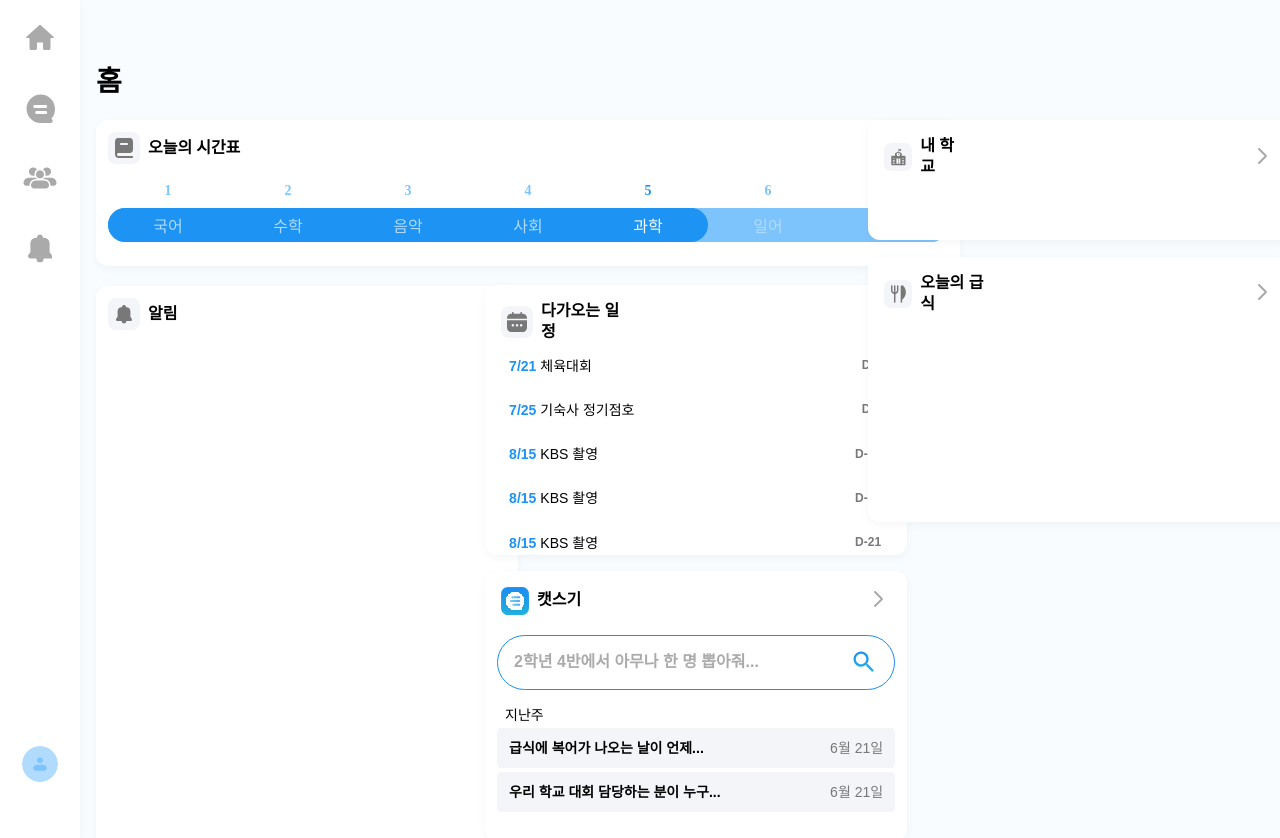
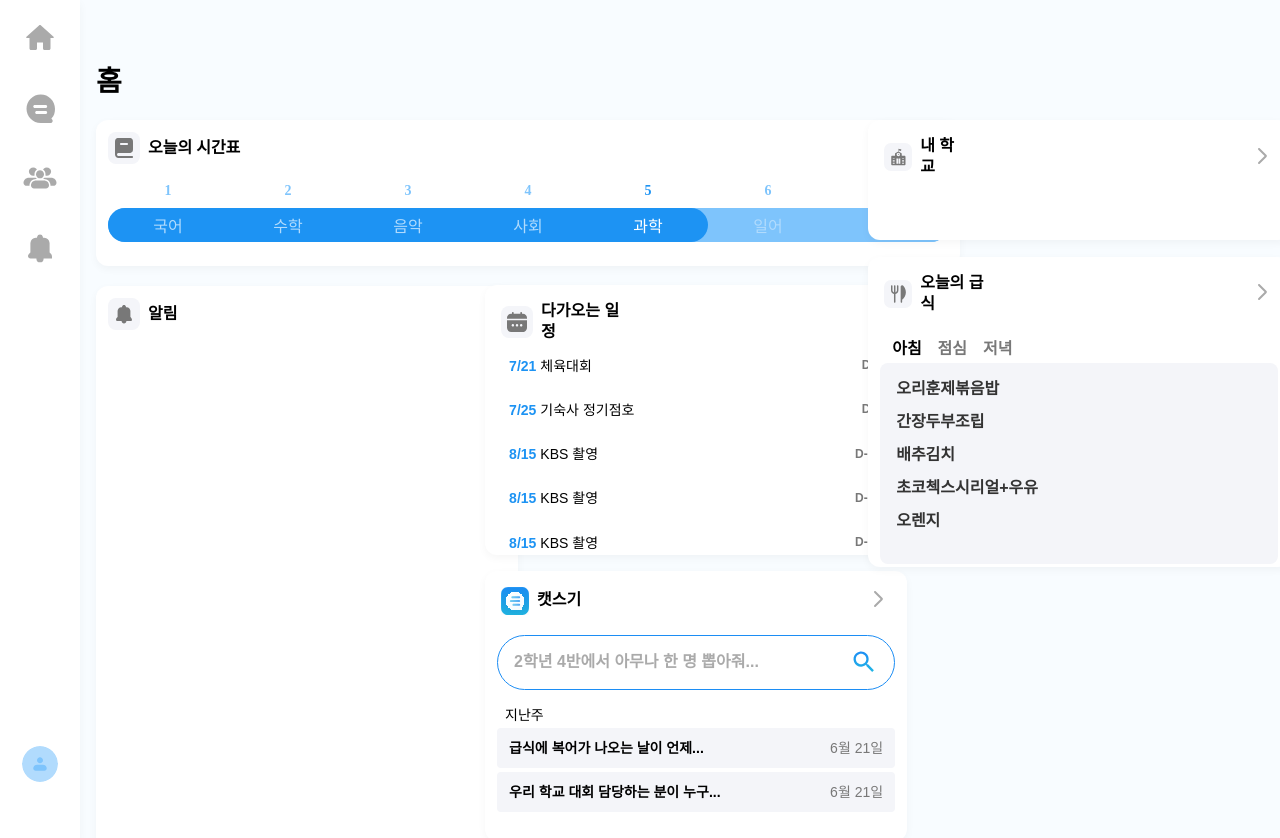
Before and after one commit to apeun-gidaechi/seugi-desktop, a React (Vite) app: page /home in a window 1280 px wide. Shown: the top 838 px of the page. Built offline with nearby package versions, Linux system fonts and the light colour scheme; no server answers; the HTML template or start-up script is replaced by a standard one.

Commit message:
⚡ :: 급식 더미 완성

```diff
--- a/src/components/Home/home.style.ts
+++ b/src/components/Home/home.style.ts
@@ -336,7 +336,7 @@ export const CafeteriaBox = styled.div`
   border-radius: 12px;
 
   width: 422px;
-  height: 265px;
+  height: 310px;
 
   box-shadow: 0px 3px 9px 0px rgba(0, 0, 0, 0.04);
 `
@@ -556,3 +556,80 @@ export const QuestionDay = styled.span`
   font-weight: 400;
   line-height: 130%;
 `
+
+export const CafeteriaDiv = styled.div`
+  display:flex;
+  flex-direction:row;
+  align-items:center;
+
+  padding: 10px 0 0 12px;
+`
+
+export const TimeButton = styled.button`
+  border:none;
+  background:none;
+
+  cursor: pointer;
+
+  padding:10px 16px 0 0;
+`
+
+export const Breakfast = styled.span`
+  color: var(--Sub-Black, #000);
+
+  font-family: 'Pretendard-Regular', sans-serif;
+  font-size: 16px;
+  font-style: normal;
+  font-weight: 600;
+  line-height: 130%;
+`
+
+export const Lunch = styled.span`
+  color: var(--Gray-Gray600, #787878);
+
+  font-family: 'Pretendard-Regular', sans-serif;
+  font-size: 16px;
+  font-style: normal;
+  font-weight: 600;
+  line-height: 130%;
+`
+
+export const Dinner = styled.span`
+  color: var(--Gray-Gray600, #787878);
+
+  font-family: 'Pretendard-Regular', sans-serif;
+  font-size: 16px;
+  font-style: normal;
+  font-weight: 600;
+  line-height: 130%;
+`
+
+
+export const MenuList = styled.div`
+  width:100%;
+  height:201px;
+
+  margin-top:4px;
+
+  display: flex;
+  padding: 12px;
+  flex-direction: column;
+
+  gap: 8px;
+  align-self: stretch;
+
+  border-radius: 8px;
+  background: var(--Gray-Gray100, #F4F5F9);
+`
+
+export const Menu = styled.span`
+  color: var(--Gray-Gray700, #333);
+
+  font-family: 'Pretendard-Regular', sans-serif;
+  font-size: 16px;
+  font-style: normal;
+  font-weight: 600;
+  line-height: 130%; /* 20.8px */
+
+  padding:4px 0 0 4px;
+`
--- a/src/components/Home/home.tsx
+++ b/src/components/Home/home.tsx
@@ -137,8 +137,8 @@ const Home: React.FC = () => {
             </div>
             <S.CatSeugi>
               <S.CatSeugiInput
-              placeholder='2학년 4반에서 아무나 한 명 뽑아줘...'/>
-              <S.SearchImg src={SearchImg}/>
+                placeholder='2학년 4반에서 아무나 한 명 뽑아줘...' />
+              <S.SearchImg src={SearchImg} />
             </S.CatSeugi>
             <S.LastQuestionBox>
               <S.Lastweek>지난주</S.Lastweek>
@@ -171,11 +171,29 @@ const Home: React.FC = () => {
                 <S.CArrowLogo src={ArrowImg} />
               </S.ArrowLButton>
             </div>
+            <S.CafeteriaDiv>
+              <S.TimeButton>
+                <S.Breakfast>아침</S.Breakfast>
+              </S.TimeButton>
+              <S.TimeButton>
+                <S.Lunch>점심</S.Lunch>
+              </S.TimeButton>
+              <S.TimeButton>
+                <S.Dinner>저녁</S.Dinner>
+              </S.TimeButton>
+            </S.CafeteriaDiv>
+            <S.MenuList>
+              <S.Menu> 오리훈제볶음밥 </S.Menu>
+              <S.Menu> 간장두부조립 </S.Menu>
+              <S.Menu> 배추김치 </S.Menu>
+              <S.Menu> 초코첵스시리얼+우유 </S.Menu>
+              <S.Menu> 오렌지 </S.Menu>
+            </S.MenuList>
           </S.CafeteriaBox>
 
         </S.HomeWrapper>
       </S.HomeMain>
-    </S.HomeContainer>
+    </S.HomeContainer >
   );
 };
 
```
